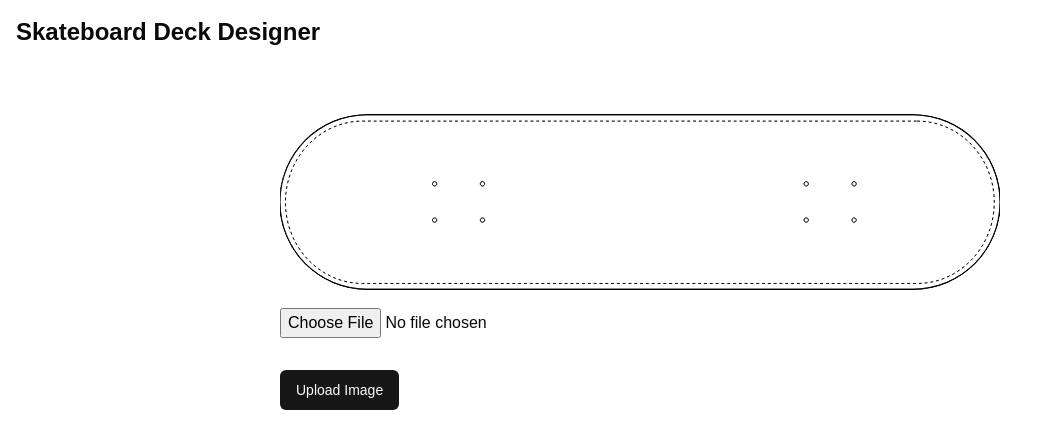
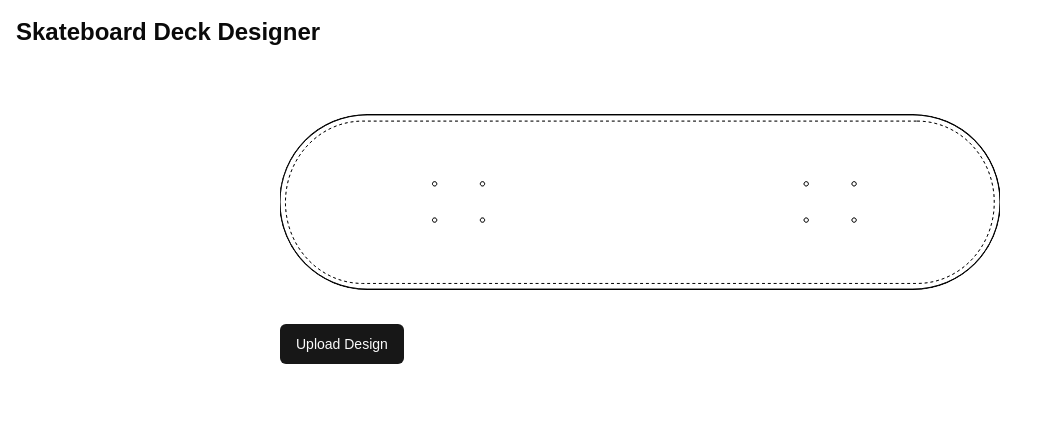
Before and after one commit to cameronapak/Skateboard-Designer, a Next.js app: page /skateboard-designer in a window 1280 px wide. Shown: the top 448 px of the page, without its empty margins (0-1046 px from the left). Built offline with nearby package versions, Linux system fonts and the light colour scheme.

Commit message:
Update file upload button label and input styling in skateboard designer

```diff
--- a/app/skateboard-designer/skateboard-designer.tsx
+++ b/app/skateboard-designer/skateboard-designer.tsx
@@ -345,12 +345,13 @@ const SkateboardDesigner: React.FC = () => {
           type="file"
           onChange={handleFileChange}
           accept="image/*,.pdf"
-          className="mb-4"
+          className="hidden"
+          id="file-upload"
         />
         <div className="flex space-x-4">
           <Button asChild>
-            <label htmlFor="image-upload" className="cursor-pointer">
-              Upload Image
+            <label htmlFor="file-upload" className="cursor-pointer">
+              Upload Design
             </label>
           </Button>
           {image && (
```
